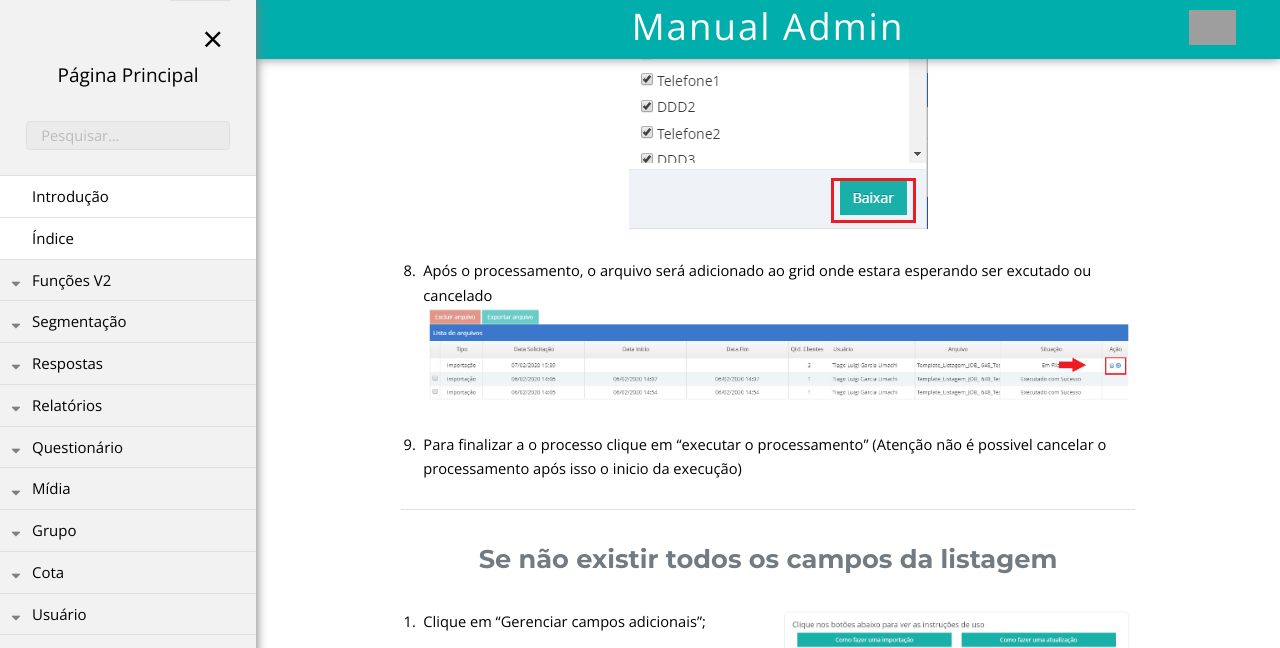
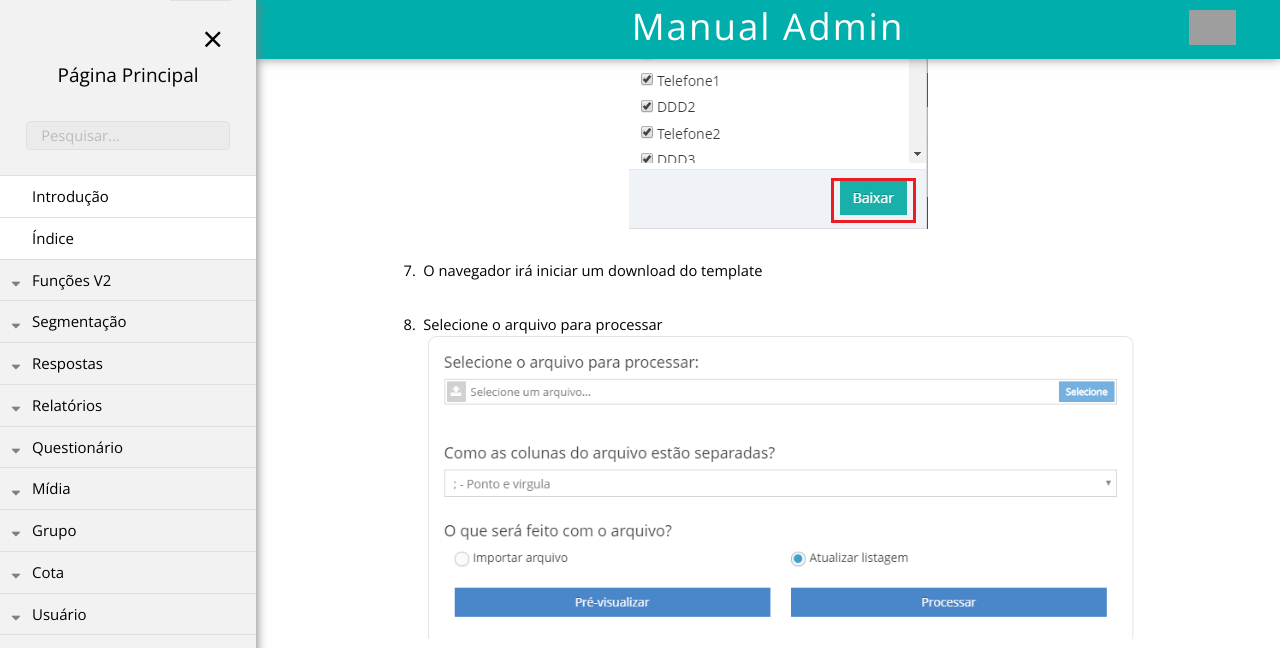
Before and after one commit to rogerio-figueiredo-hsr/hsrtechonline.github.io, a Jekyll site: the page built from _posts/2020-02-07-adicionar-listagem-novo.md, in a window 1280 px wide and 1400 px high, scrolled down 1333 px. Shown: the top 648 px of the window. Built offline with Jekyll 4.4.1, drawn with Linux system fonts in a browser that asks for light colours; some of the changed text lies outside the part shown; grey boxes are pictures that could not be loaded.

Commit message:
importacao listagem

```diff
--- a/_posts/2020-02-07-adicionar-listagem-novo.md
+++ b/_posts/2020-02-07-adicionar-listagem-novo.md
@@ -25,14 +25,29 @@
 4. Sigas as intruções para fazer uma importação
 ![Imagem de apoio 2]({{ "/assets/img/instrucoes-listagem-importar.png" | prepend: site.baseurl }})
 
-{:start="6"}
-6. Caso queira um template com as colunas disponiveis
+{:start="5"}
+5. Caso queira um template com as colunas disponiveis
 ![Imagem de apoio 8]({{ "/assets/img/instrucoes-listagem-06.png" | prepend: site.baseurl }})
 
-{:start="7"}
-7. Seleciones as colunas  e clique em "Baixar"
+{:start="6"}
+6. Seleciones as colunas  e clique em "Baixar"
 ![Imagem de apoio 9]({{ "/assets/img/instrucoes-listagem-07.png" | prepend: site.baseurl }})
 
+{:start="7"}
+7. O navegador irá iniciar um download do template
+
+8. Selecione o arquivo para processar
+![Imagem de apoio 10]({{"/assets/img/arquivo-processamento.png" | prepend: site.baseurl}})
+
+{:start="9"}
+9. Selecione "Importar Arquivo"
+![Imagem de apoio 11]({{"/assets/img/arquivo-processamento-importar.png" | prepend: site.baseurl}})
+
+{:start="10"}
+10. Caso queira visualizar a importacao clique em "Pré-visualizar"
+![Imagem de apoio 12]({{"/assets/img/arquivo-processamento-visualizar.png" | prepend: site.baseurl}})
+
+![Imagem de apoio 12]({{"/assets/img/arquivo-processamento-preview.png" | prepend: site.baseurl}})
 
 {:start="8"}
 8. Após o processamento, o arquivo será adicionado ao grid onde estara esperando ser excutado ou cancelado
```
Also changed, not shown: assets/img/arquivo-processamento - importar.png (added), assets/img/arquivo-processamento - previw.png (added), assets/img/arquivo-processamento - visualizar.png (added), assets/img/arquivo-processamento.png (added).
